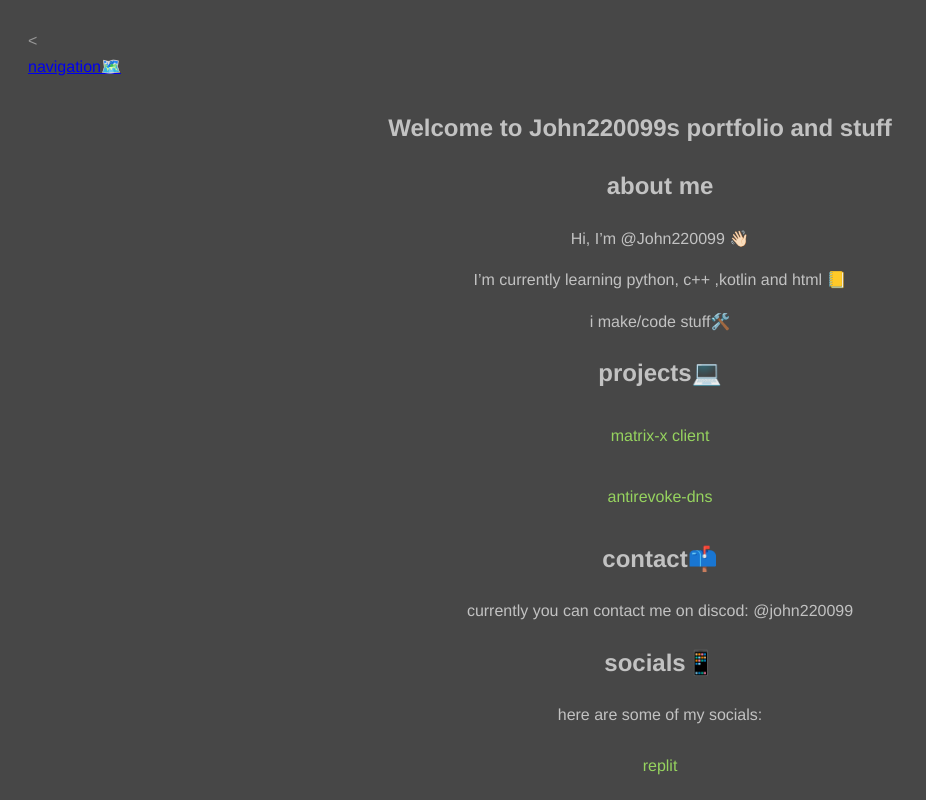
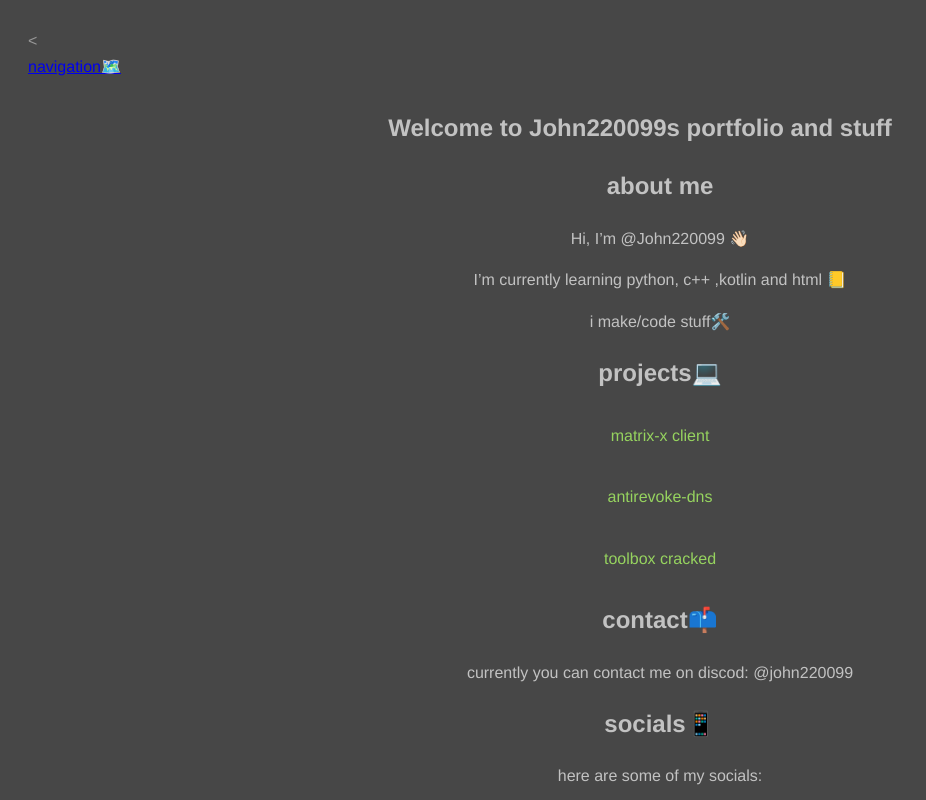
Before and after one commit to John220099/john220099-stuff, a plain HTML site: page Index.html in a window 1280 px wide. Shown: the top 800 px of the page, without its empty margins (0-926 px from the left). Drawn offline with Linux system fonts and the light colour scheme.

Commit message:
Update Index.html

```diff
--- a/Index.html
+++ b/Index.html
@@ -27,6 +27,7 @@
               <!-- projects -->
 <p><a href="https://github.com/John220099/Matrix-x-client">matrix-x client</a</p>
 <p><a href="https://github.com/John220099/Anti-revoke-blacklist">antirevoke-dns</a></p>
+<p><a href="https://github.com/c0dy1999/Cracked-toolbox">toolbox cracked </a></p>
               </section>
                  <section>
               <!-- contacts -->
```
